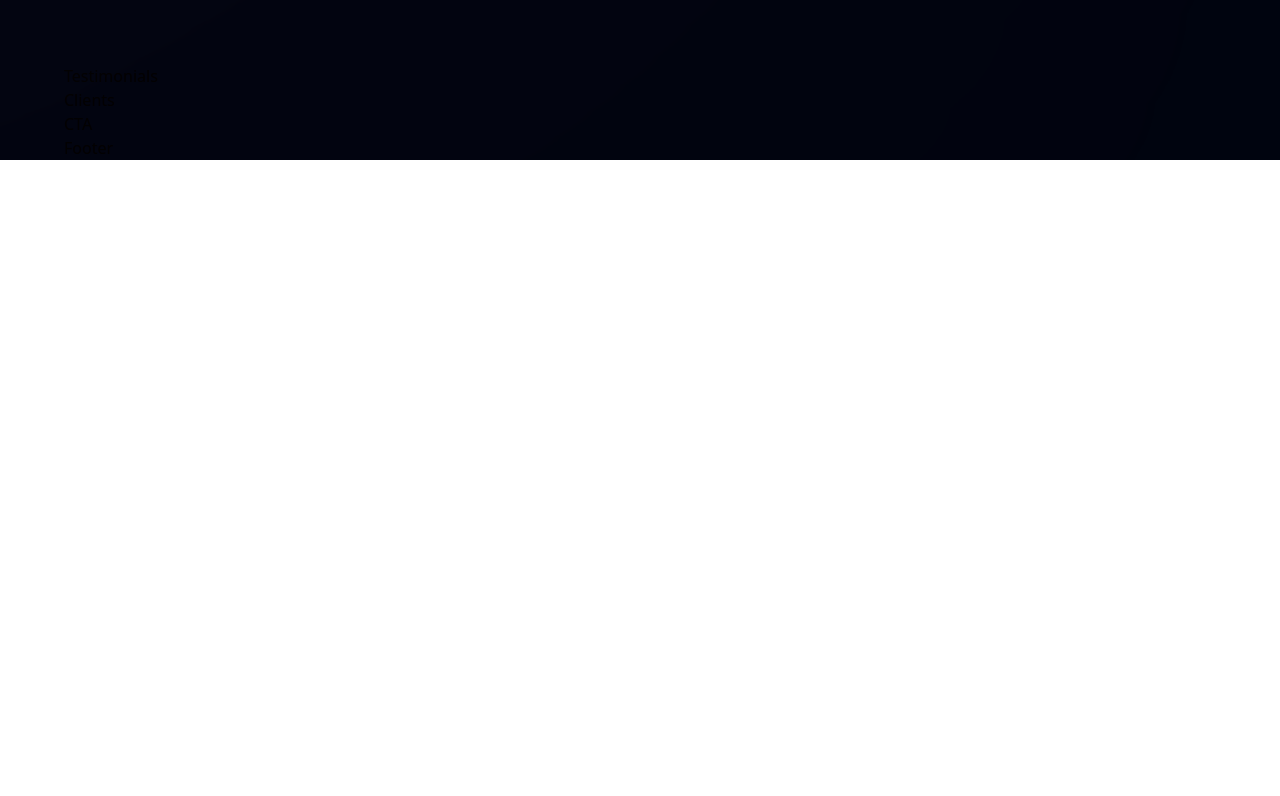
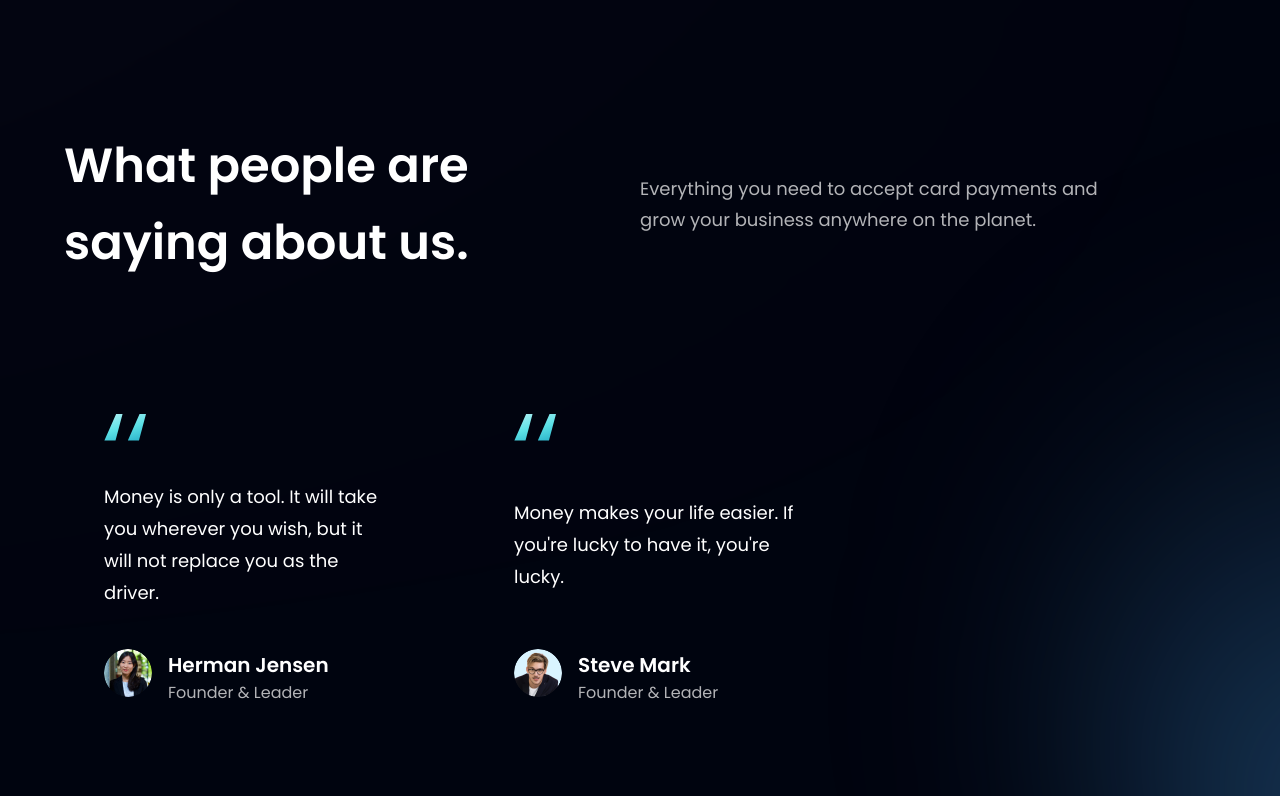
Before and after one commit to Vivek-Anil-Kalal/Bank-Payment-Form, a React (Vite) app in the folder bank_modern_app/: page / in a window 1280 px wide. Shown: the part 2744-3540 px from the top of the page. Before the commit the page ends 2904 px from the top, so only its background shows below. Built offline with nearby package versions, Linux system fonts and the light colour scheme.

Commit message:
Testimonial section completed

```diff
--- a/bank_modern_app/src/components/FeedbackCard.jsx
+++ b/bank_modern_app/src/components/FeedbackCard.jsx
@@ -1,9 +1,20 @@
-import React from 'react'
+import { quotes } from "../assets"
 
-const FeedbackCard = () => {
-  return (
-    <div>FeedbackCard</div>
-  )
-}
+const FeedbackCard = ({ content, name, title, img }) => (
+  <div className="flex justify-between flex-col px-10 py-12 rounded-[20px] max-w-[370px] md:mr-10 sm:mr-5 mr-0 my-5 feedback-card">
+    <img src={quotes} alt="quotes" className="w-[42px] h-[27px] object-contain" />
+    <p className="font-poppins font-normal text-[18px] leading-[32px] text-white my-10">{content}</p>
+
+    <div className="flex flex-row">
+      <img src={img} alt={name} className="w-[48px] h-[48px] rounded-full" />
+      <div className="flex flex-col ml-4">
+
+        <h4 className="font-poppins font-semibold text-[20px] leading-[32px] text-white ">{name}</h4>
+
+        <p className="font-poppins font-normal text-[16px] leading-[24px] text-dimWhite">{title}</p>
+      </div>
+    </div>
+  </div>
+)
 
 export default FeedbackCard
--- a/bank_modern_app/src/components/Testimonials.jsx
+++ b/bank_modern_app/src/components/Testimonials.jsx
@@ -1,9 +1,24 @@
-import React from 'react'
+import { feedback } from "../constants"
+import styles from "../style"
+import FeedbackCard from './FeedbackCard'
 
-const Testimonials = () => {
-  return (
-    <div>Testimonials</div>
-  )
-}
+const Testimonials = () => (
+  <section id="clients" className={`${styles.paddingY} ${styles.flexCenter} flex-col relative`}>
+
+    {/* Gradient */}
+    <div className="absolute z-[0] w-[60%] h-[60%] -right-[50%] rounded-full blue__gradient"/>
+    <div className="w-full flex justify-between items-center md:flex-row flex-col sm:mb-16 mb-6 relative z-[1]">
+      <h1 className={styles.heading2} >What people are <br className="sm:block hidden" />saying about us.</h1>
+      <div className="w-full md:mt-0 mt-6">
+        <p className={`${styles.paragraph} max-w-[470px] text-left`}>Everything you need to accept card payments and grow your business anywhere on the planet.</p>
+      </div>
+    </div>
+    <div className="flex flex-wrap sm:justify-start justify-center w-full feedback-container relative z-[1]">
+      {feedback.map((card => (
+        <FeedbackCard key={card.id} {...card} />
+      )))}
+    </div>
+  </section>
+)
 
 export default Testimonials
```
